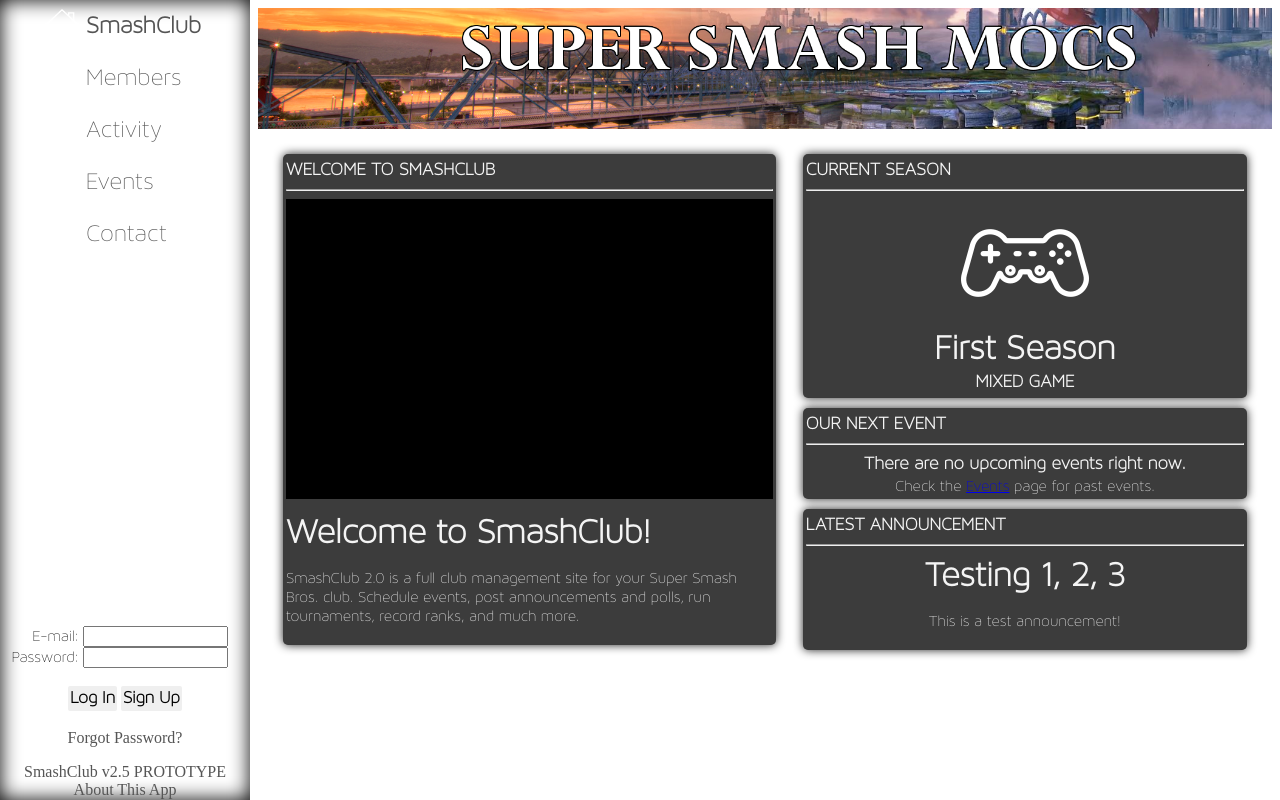
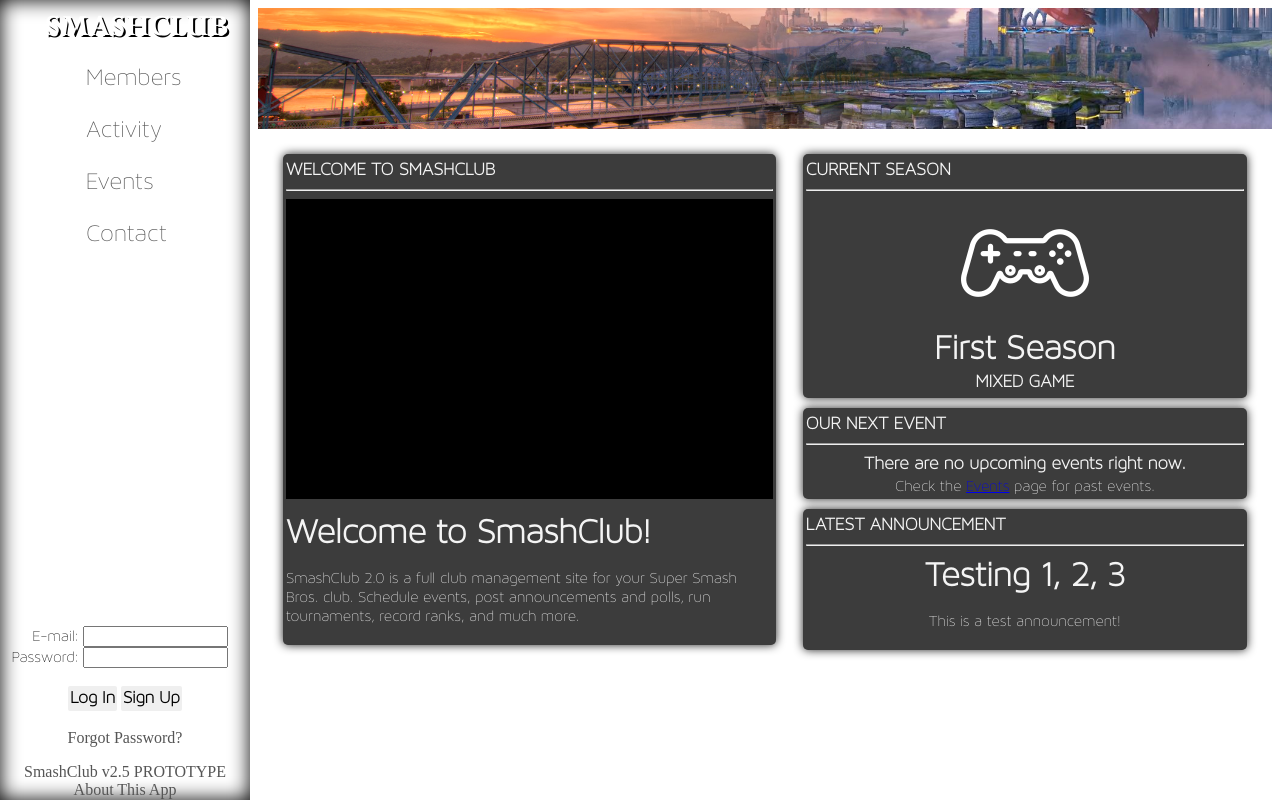
Before and after one commit to twiceineverymoment/smashclub, a PHP site: page / in a window 1280 px wide. Run offline with PHP 8.4, Linux system fonts and the light colour scheme; data comes from the database, SQL or seed files in the repository; data that the repository does not hold is empty; some libraries are stand-ins or nearby versions.

Commit message:
Navigation Title
Home link on navbar title is fancier.

```diff
--- a/htdocs/navigation.php
+++ b/htdocs/navigation.php
@@ -13,8 +13,7 @@
 
 	<tr><td valign="top">
 
-	<div class="sidebarlink">
-		<img src="/resource/tab_home.png" width="50" />
+	<div class="sidebartitle">
 		<a href="/"><b><?php echo $orgname; ?></b></a>
 	</div>
 
--- a/htdocs/resource/dstyle.php
+++ b/htdocs/resource/dstyle.php
@@ -630,6 +630,27 @@ body {
 	vertical-align: middle;
 }
 
+.sidebar .sidebartitle {
+	font-family: PerpetuaBold;
+	padding: 8px 8px 8px 32px;
+    text-decoration: none;
+    font-size: 32px;
+    text-align: center;
+    display: block;
+    transition: 0.3s
+}
+
+.sidebar .sidebartitle a {
+	color: white;
+	text-transform: uppercase;
+	text-decoration: none;
+	text-shadow: 2px 2px black;
+}
+
+.sidebar .sidebartitle a:hover {
+	text-decoration: underline;
+}
+
 #nav-mail {
 	display: block;
 	color: <?php echo $theme['BlockTextColor']; ?>;
@@ -657,3 +678,8 @@ body {
 	font-family: BigNoodleTitling;
 	src: url(/resource/big_noodle_titling.ttf);
 }
+
+@font-face{
+	font-family: PerpetuaBold;
+	src: url(/resource/perpetua_bold.ttf);
+}
```
Also changed, not shown: htdocs/customization/banner.2017prod.png (added), htdocs/customization/banner.2018text.png (added), htdocs/customization/banner.default.png (added), htdocs/customization/banner.generic.png (added), htdocs/customization/banner.placeholder.png (added), htdocs/customization/banner.png, htdocs/resource/perpetua_bold.ttf (added).
